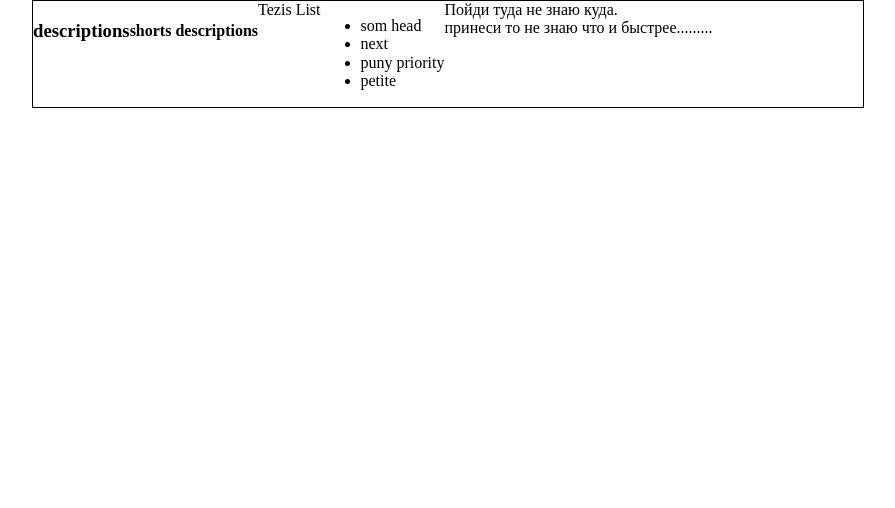
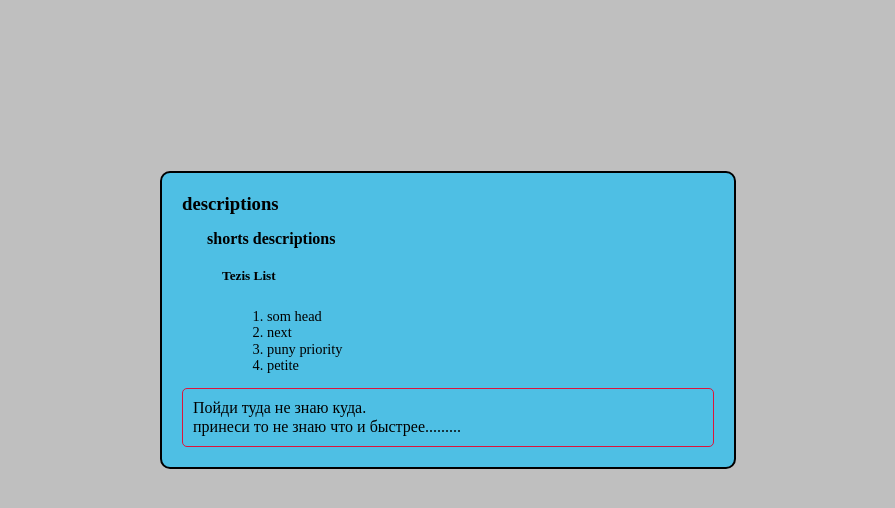
Before and after one commit to dalmariko/tasker, a website: page develop/modalWatch.html in a window 1280 px wide. Shown: the whole page, without its empty margins (192-1087 px from the left). Drawn offline with Linux system fonts and the light colour scheme.

Commit message:
modal settings to do begin

```diff
--- a/develop/modalWatch.html
+++ b/develop/modalWatch.html
@@ -10,19 +10,20 @@
 </head>
 <body>
 
-
+<div class="modalcontainer">
 <div class="longTaskText">
 
     <h3>descriptions</h3>
     <h4>shorts descriptions</h4>
 
-    <p class="constTEZIS">Tezis List</p>
-    <ul class="tezisList">
+    <h5 class="constTEZIS">Tezis List</h5>
+
+    <ol class="tezisList ">
         <li class="tezis">som head</li>
         <li class="tezis">next</li>
         <li class="tezis">puny priority</li>
         <li class="tezis">petite</li>
-    </ul>
+    </ol>
 
     <div class="mainTextTasck">
         <p>Пойди туда не знаю куда.</p>
@@ -30,7 +31,7 @@
     </div>
 
 </div>
-
+</div>
 
 
 </body>
--- a/develop/scss/_allRule.scss
+++ b/develop/scss/_allRule.scss
@@ -2,7 +2,7 @@
   box-sizing: border-box;
 }
 
-body, p {
+body, p,h1,h2,h3,h4,h5 {
   margin: 0;
 }
 
@@ -28,3 +28,10 @@ input, button, a {
     @extend %outline;
   }
 }
+
+.listReset {
+  padding-left: 0;
+  margin-top: 0;
+  margin-bottom: 0;
+  list-style: none;
+}
--- a/develop/scss/modal/_modalWatch.scss
+++ b/develop/scss/modal/_modalWatch.scss
@@ -1,7 +1,48 @@
-.longTaskText{
-	display: flex;
-    margin-left:auto;
-	margin-right: auto;
-	width:65%;
-	border: 1px solid ;
+body {
+  background-color: rgba(45, 45, 45, 0.3);
 }
+
+.modalcontainer {
+  position: absolute;
+  left: 50%;
+  top: 40%;
+  margin-right: -50%;
+  transform: translate(-50%, -50%);
+  background-color: rgba(51, 192, 238, .8);
+  z-index: 10;
+  border-radius: 10px;
+  width: 45%;
+  border: 2px solid;
+}
+
+.longTaskText {
+  display: flex;
+  flex-direction: column;
+  padding: 20px;
+
+  h3 {
+    margin-bottom: 15px;
+  }
+
+  h4 {
+    margin-bottom: 20px;
+    margin-left: 25px;
+  }
+
+  h5 {
+    margin-bottom: 10px;
+    margin-left: 40px;
+  }
+
+  .tezisList{
+    margin-left: 45px;
+    font-size: .9rem;
+  }
+
+  .mainTextTasck {
+    padding: 10px;
+    border: 1px solid crimson;
+    border-radius: 5px;
+  }
+
+}
```
Also changed, not shown: develop/css/main.css.
